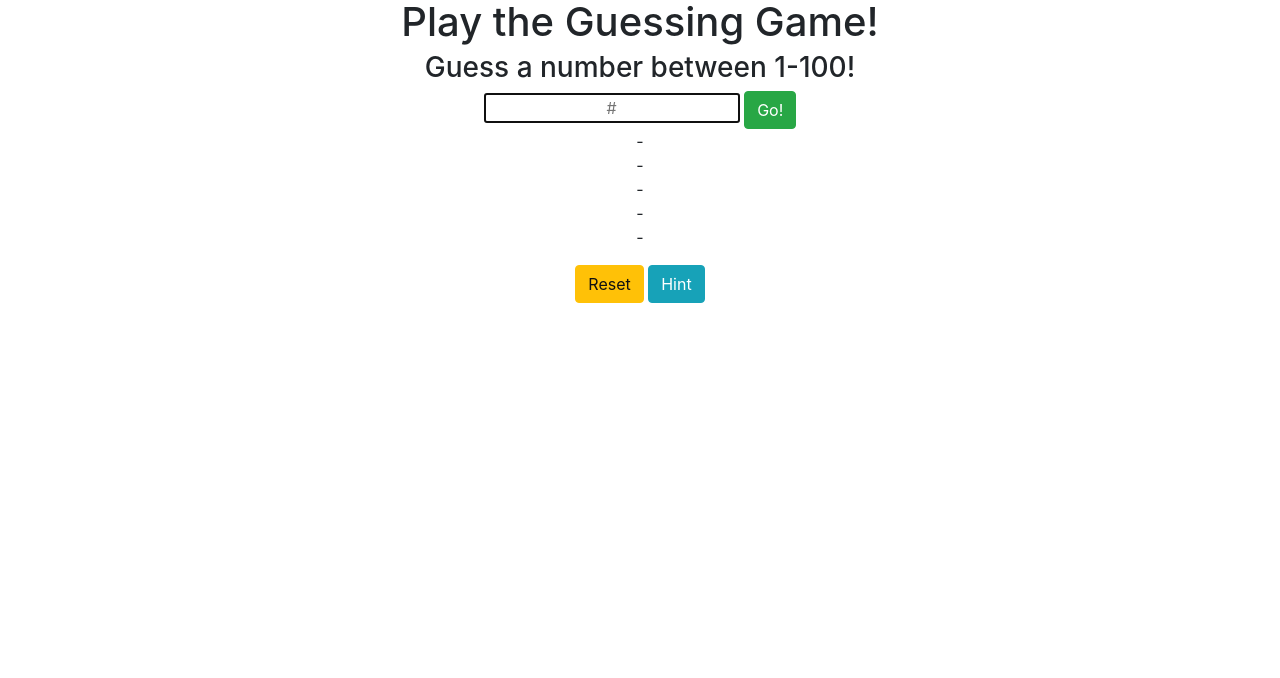
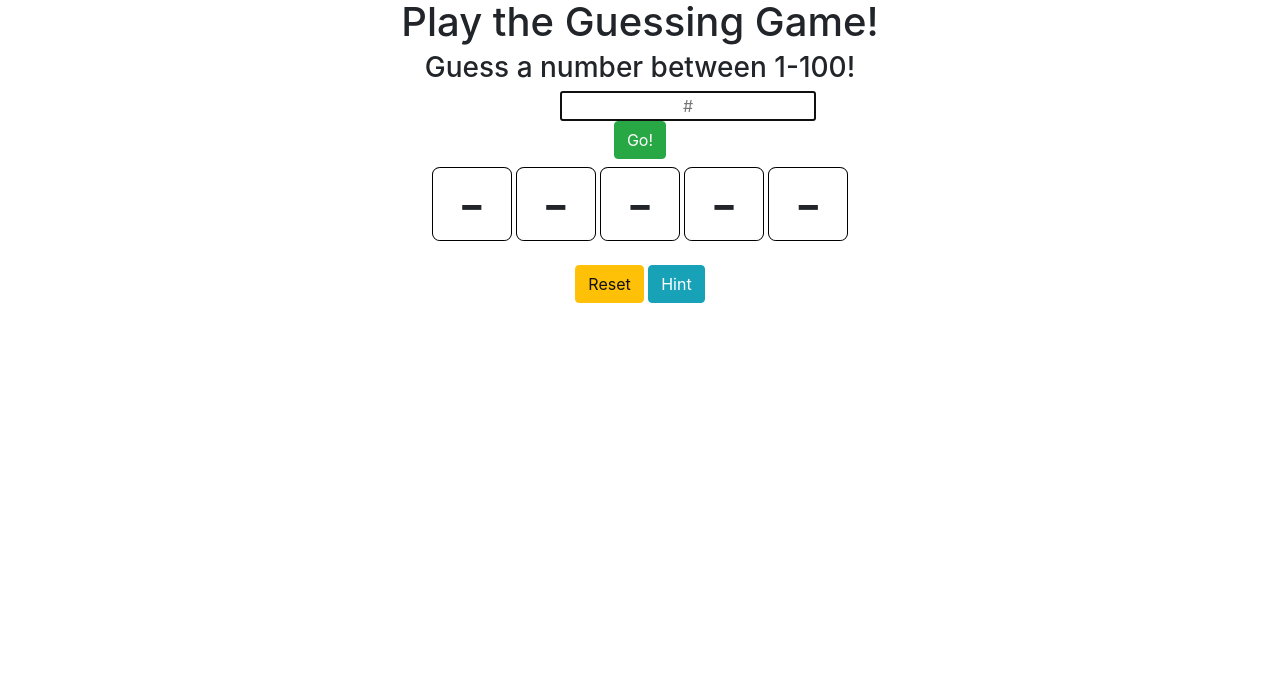
Before and after one commit to KeriPMiller/GuessingGame, a plain HTML site: page index.html in a window 1280 px wide. Shown: the top 678 px of the page. Drawn offline with nearby package versions, Linux system fonts and the light colour scheme.

Commit message:
styled guess boxes

```diff
--- a/style.css
+++ b/style.css
@@ -1,3 +1,5 @@
+
+
 .center {
   text-align: center;
 }
@@ -7,10 +9,24 @@ ul {
   padding: 0;
 }
 
+.guess {
+  display: inline;
+  border: 1px solid black;
+  border-radius: 10%;
+  font-size: 60px;
+  padding: 0 25px;
+}
+
 img {
   display: inline;
   width: 200px;
   height: 100px;
+}
+
+
+#input-parent {
+  width: 160px;
+  margin: 0 auto;
 }
 
 #footer {
@@ -19,4 +35,5 @@ img {
   background-color: white;
   position: fixed;
   bottom: 0;
+  margin: 0 auto;
 }
```
